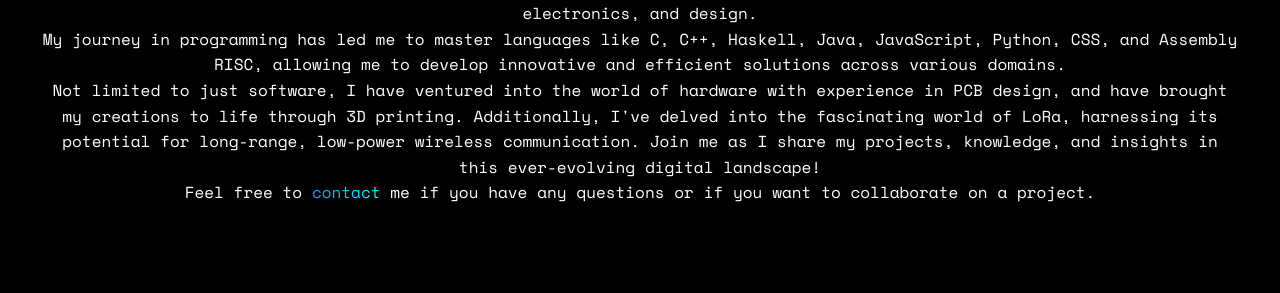
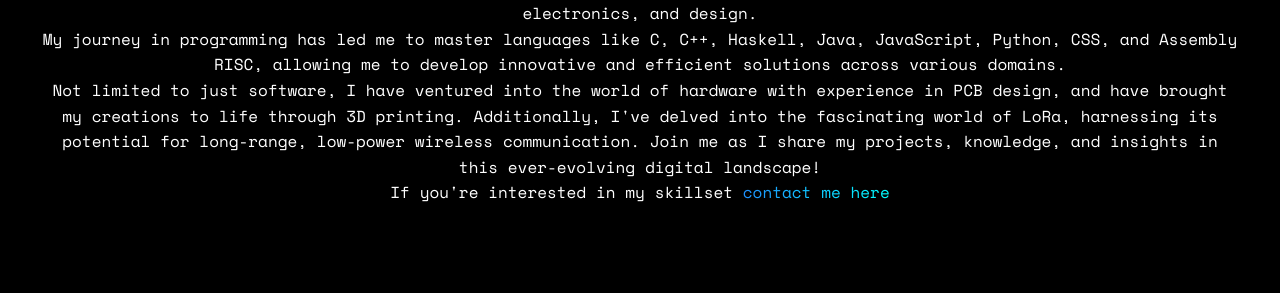
Before and after one commit to HR-RJ/Portfolio-V3, a plain HTML site: page index.html in a window 1280 px wide. Shown: the part 466-759 px from the top of the page. Drawn offline with nearby package versions, Linux system fonts and the light colour scheme.

Commit message:
changed about me and added an underline

```diff
--- a/index.html
+++ b/index.html
@@ -99,8 +99,7 @@
                 and have brought my creations to life through 3D printing. Additionally, I've delved into the
                 fascinating world of LoRa, harnessing its potential for long-range, low-power wireless communication.
                 Join me as I share my projects, knowledge, and insights in this ever-evolving digital landscape!</p>
-            <p>Feel free to <a href="#contact-me">contact</a> me if you have any questions or if you want to collaborate
-                on a project.</p>
+            <p>If you're interested in my skillset <a href="#contact-me">contact me here</a></p>
 
         </section>
 
--- a/styles.css
+++ b/styles.css
@@ -126,7 +126,7 @@ body {
     -webkit-background-clip: text;
     -webkit-text-fill-color: transparent;
     transition: background 0.3s ease-in-out;
-    text-decoration: wavy;
+    text-decoration: underline;
   }
 
   p a:hover {
```
